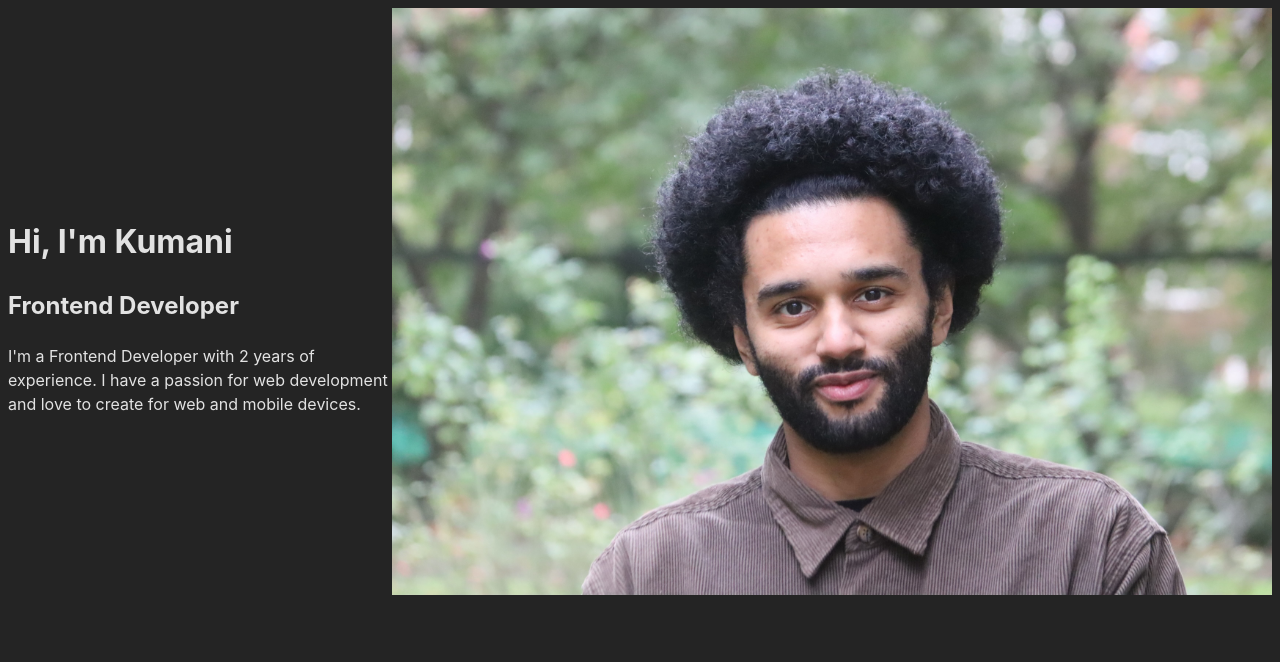
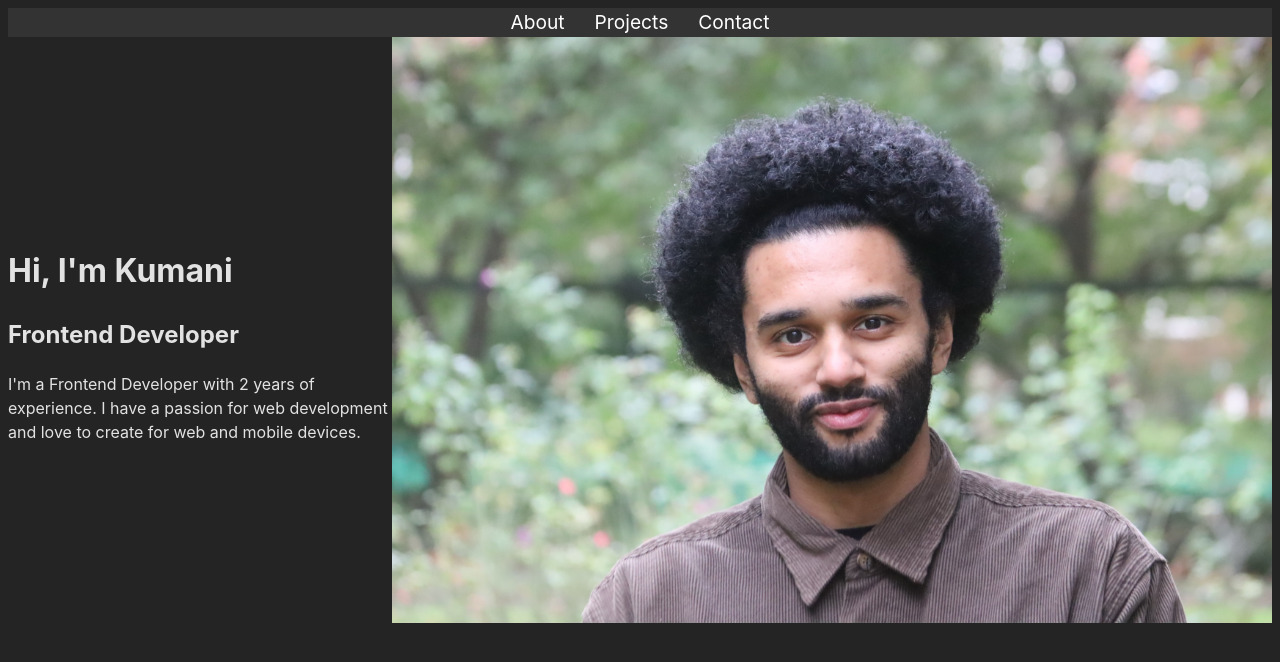
Before and after one commit to amancalledkidd/portfolio, a React (Vite) app: page / in a window 1280 px wide. Shown: the top 662 px of the page. Built offline with nearby package versions, Linux system fonts and the light colour scheme.

Commit message:
Navbar added

```diff
--- a/src/App.tsx
+++ b/src/App.tsx
@@ -1,10 +1,12 @@
 import './App.css'
 import Intro from './components/Intro/Intro'
+import Nav from './components/Nav/Nav'
 
 function App() {
 
   return (
     <>
+      <Nav />
       <Intro />
     </>
   )
--- /dev/null
+++ b/src/components/Nav/Nav.scss
@@ -0,0 +1,37 @@
+.nav {
+    background-color: #333; // Choose a background color that fits your design
+    text-align: center; // Center the navigation items
+
+    &__list {
+        list-style-type: none; // Removes default list styling
+        margin: 0;
+        padding: 0;
+        display: inline-flex; // Display list items in a row
+        justify-content: center; // Center the items horizontally
+        align-items: center; // Align items vertically
+
+        &-item {
+            margin: 0 15px; // Spacing between each item
+
+            &__link {
+                text-decoration: none; // Removes underline from links
+                color: white; // Set the color of the links
+                font-size: 1.2em; // Adjust the font size as needed
+
+                &:hover {
+                    color: #ddd; // Color of the link on hover
+                }
+            }
+        }
+    }
+
+    @media (max-width: 600px) { // Adjust for mobile view
+        &__list {
+            flex-direction: column; // Stack items vertically on smaller screens
+
+            &__list-item {
+                margin: 10px 0; // Adjust margin for vertical layout
+            }
+        }
+    }
+}
--- /dev/null
+++ b/src/components/Nav/Nav.tsx
@@ -0,0 +1,28 @@
+import './Nav.scss';
+
+
+const Nav = () => {
+    return (
+        <nav className="nav">
+            <ul className="nav__list">
+                <li className="nav__list-item">
+                    <a href="#about" className="nav__list-item__link">
+                        About
+                    </a>
+                </li>
+                <li className="nav__list-item">
+                    <a href="#projects" className="nav__list-item__link">
+                        Projects
+                    </a>
+                </li>
+                <li className="nav__list-item">
+                    <a href="#contact" className="nav__list-item__link">
+                        Contact
+                    </a>
+                </li>
+            </ul>
+        </nav>
+    );
+};
+
+export default Nav;
```
